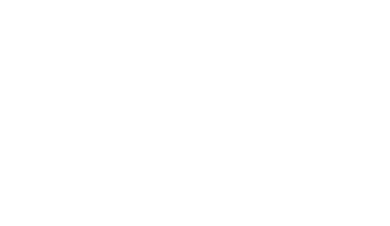
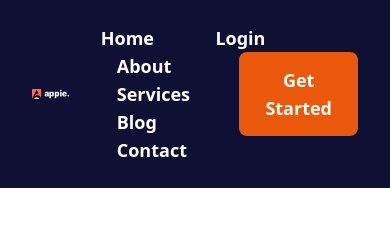
Before and after one commit to nayemurshuvo/tailwind-landing-page, a plain HTML site: page index.html in a window 390 px wide. Drawn offline with nearby package versions, Linux system fonts and the light colour scheme.

Commit message:
navbar completed without responsive

```diff
--- a/index.html
+++ b/index.html
@@ -9,7 +9,36 @@
 </head>
 
 <body>
-    <h1 class=""></h1>
+    <header>
+        <nav class="bg-[#0E1133] py-6">
+            <div class="container mx-auto px-8 lg:px-24">
+                <div class="flex text-white justify-between">
+                    <div class="flex justify-center items-center space-x-8">
+                        <div>
+                            <img src="./assets/logo-3.png" alt="logo">
+                        </div>
+                        <div class="space-x-4 text-lg font-semibold">
+                            <a class="hover:text-slate-400 duration-300" href="#">Home</a>
+                            <a class="hover:text-slate-400 duration-300" href="#">About</a>
+                            <a class="hover:text-slate-400 duration-300" href="#">Services</a>
+                            <a class="hover:text-slate-400 duration-300" href="#">Blog</a>
+                            <a class="hover:text-slate-400 duration-300" href="#">Contact</a>
+                        </div>
+                    </div>
+                    <div class="space-x-6">
+                        <button class="text-lg font-semibold">Login</button>
+                        <button class="bg-orange-600 px-6 py-3 rounded-lg text-lg font-semibold hover:bg-transparent border-2 border-orange-600 duration-300">Get Started</button>
+                    </div>
+                </div>
+            </div>
+        </nav>
+    </header>
+    <main>
+
+    </main>
+    <footer>
+
+    </footer>
 </body>
 
 </html>
```
